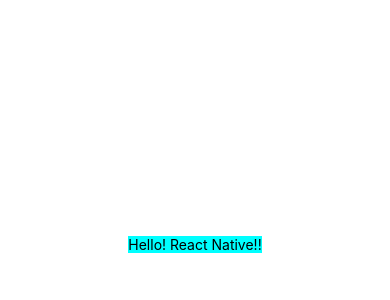
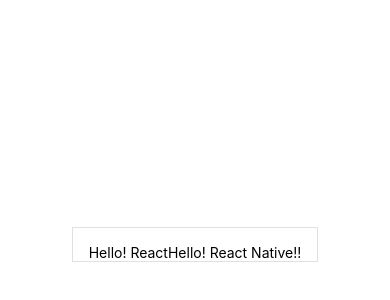
Before and after one commit to formegusto/study-reactnative, a React Native app: screen / in a window 390 px wide. Shown: the part 178-478 px from the top of the page. Built offline with nearby package versions, Linux system fonts and the light colour scheme.

Commit message:
View Component

```diff
--- a/App.js
+++ b/App.js
@@ -6,6 +6,7 @@
   return (
     <View style={styles.container}>
       <View style={styles.box}>
+        <Text>Hello! React</Text>
         <Text>Hello! React Native!!</Text>
       </View>
     </View>
@@ -20,6 +21,12 @@
     justifyContent: "center",
   },
   box: {
-    backgroundColor: "#0ff",
+    flexDirection: "row",
+    backgroundColor: "#fff",
+    padding: 16,
+    margin: 64,
+    paddingBottom: 0,
+    borderWidth: 1,
+    borderColor: "#E0E0E0",
   },
 });
```
